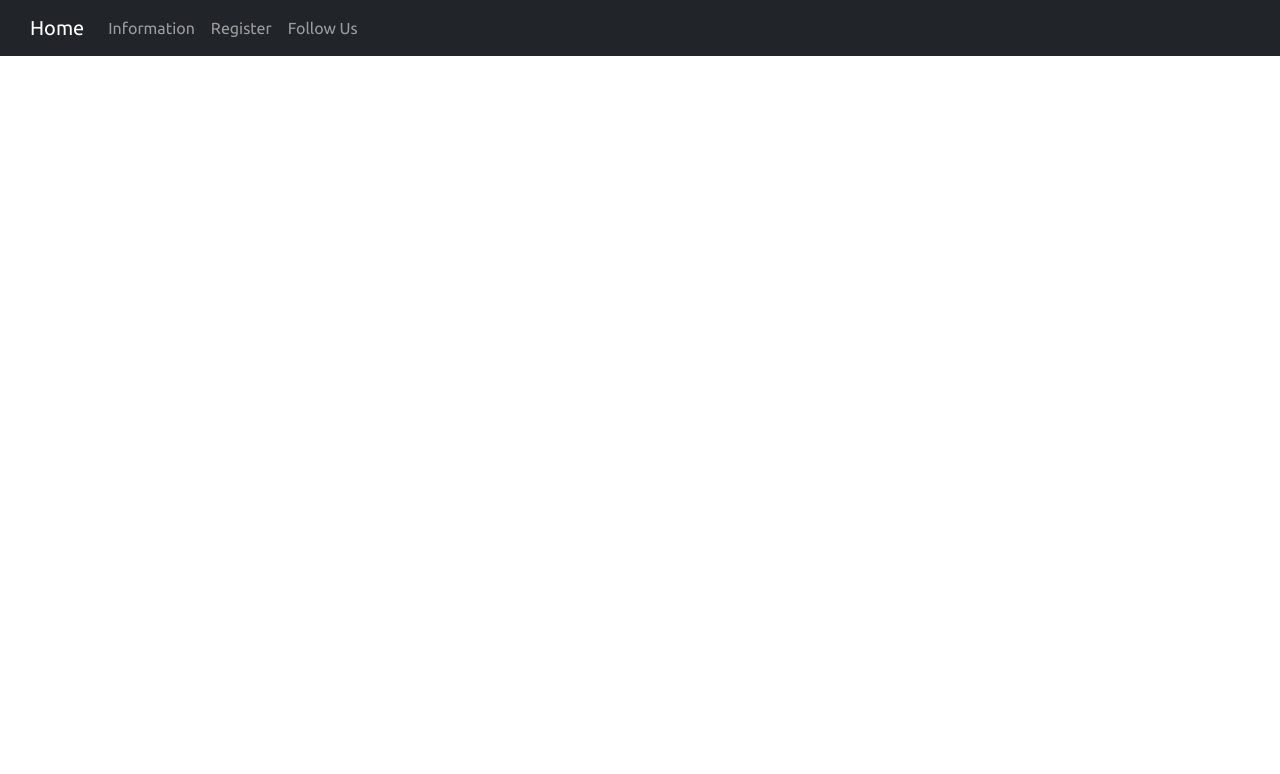
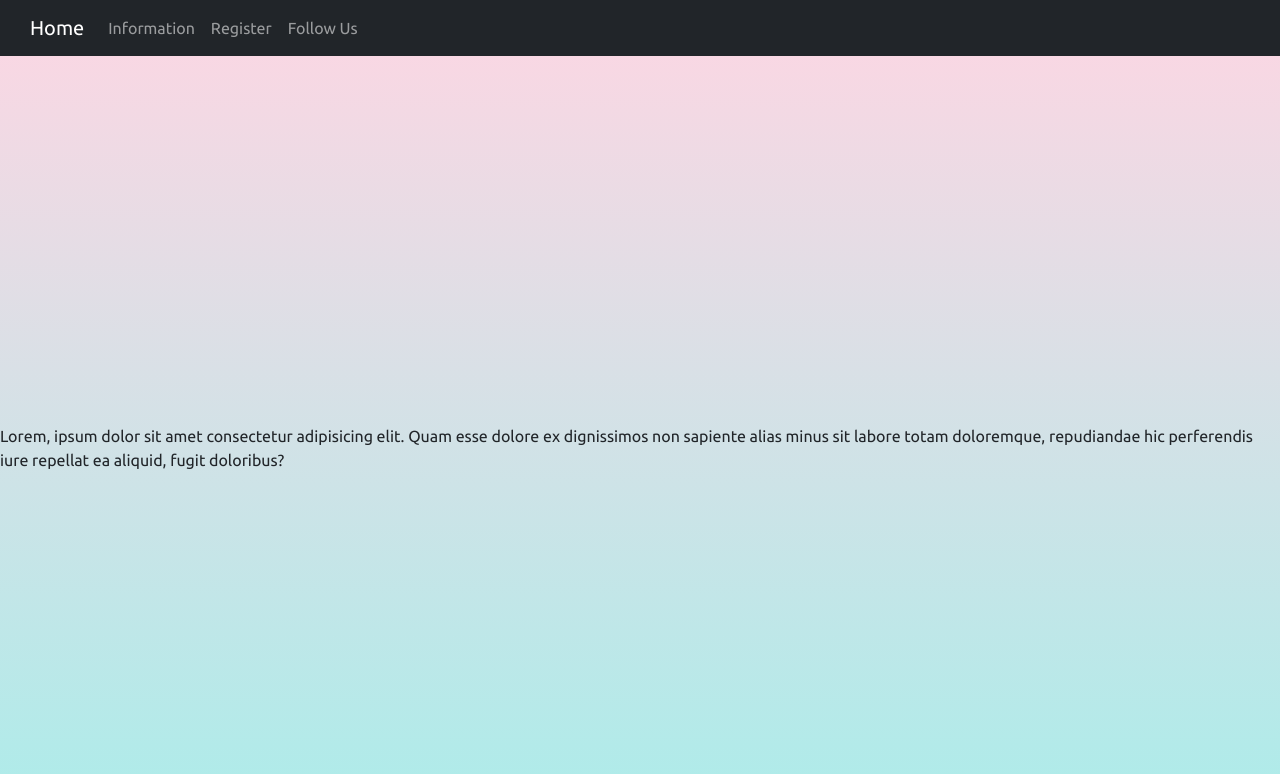
Before and after one commit to jrojas10/ygo-app, a React (Create React App) app: page / in a window 1280 px wide. Shown: the top 774 px of the page. Built offline with nearby package versions, Linux system fonts and the light colour scheme.

Commit message:
changed css

```diff
--- a/src/App.js
+++ b/src/App.js
@@ -1,13 +1,16 @@
 
 import './App.scss';
 import Header from './components/Header/Header';
-import { Route } from 'react-router-dom';
+import Information from './components/Information/Information';
+// import { Route } from 'react-router-dom';
 
 function App() {
   return (
 
     <div className='App'>
       <Header />
+      <Information />
+
     </div>
 
 
--- a/src/App.scss
+++ b/src/App.scss
@@ -1,14 +1,12 @@
 @import url('https://fonts.googleapis.com/css2?family=Ubuntu&display=swap');
 
 
-$bg-particle: url('../src/assets/images/particles.png');
-$bg-triangle: url('../src/assets/images/triangles.png');
 
 .App {
 
   font-family: 'Ubuntu', sans-serif;
-  background: linear-gradient(135deg, hsla(171, 87%, 67%, 1) 0%, hsla(236, 100%, 72%, 1) 100%);
-  color: black;
+//background-image: linear-gradient(to top, #e14fad 0%, #f9d423 100%);
+background-image: linear-gradient(to top, #a8edea 0%, #fed6e3 100%);
 
 
 
--- a/src/components/Information/Information.jsx
+++ b/src/components/Information/Information.jsx
@@ -1,8 +1,11 @@
 import React from 'react'
+import "./Information.scss"
 
 function Information() {
     return (
-        <div>Information</div>
+        <div className='a'>
+            <p>Lorem, ipsum dolor sit amet consectetur adipisicing elit. Quam esse dolore ex dignissimos non sapiente alias minus sit labore totam doloremque, repudiandae hic perferendis iure repellat ea aliquid, fugit doloribus?</p>
+        </div>
     )
 }
 
--- a/src/components/Information/Information.scss
+++ b/src/components/Information/Information.scss
@@ -0,0 +1,6 @@
+.a {
+    height: 100vh;
+    display: flex;
+    align-items: center;
+    justify-content: center;
+}
--- a/src/index.js
+++ b/src/index.js
@@ -3,7 +3,7 @@ import ReactDOM from 'react-dom/client';
 import './index.css';
 import App from './App';
 import 'bootstrap/dist/css/bootstrap.min.css';
-import { BrowserRouter } from 'react-router-dom';
+//import { BrowserRouter } from 'react-router-dom';
 
 
 const root = ReactDOM.createRoot(document.getElementById('root'));
```
